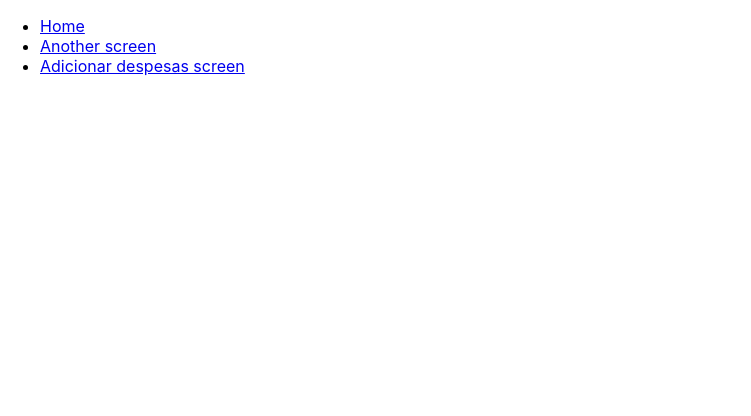
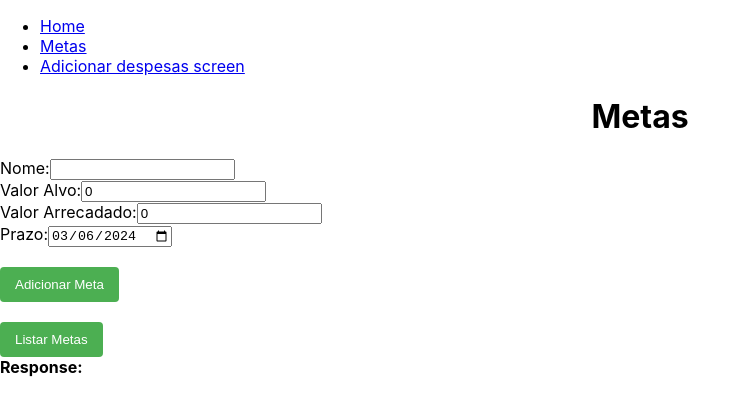
Before and after one commit to Samirnunes/infinity-money-manager-restful, a React (Create React App) app in the folder infinity/frontend/: page /metas in a window 1280 px wide. Shown: the top 416 px of the page, without its empty margins (0-751 px from the left). Built offline with nearby package versions, Linux system fonts and the light colour scheme.

Commit message:
update Metas screen

```diff
--- a/infinity/frontend/src/App.css
+++ b/infinity/frontend/src/App.css
@@ -88,7 +88,7 @@ textarea {
   cursor: pointer;
 }
 
-.button2 {
+.insertMeta {
   background-color: blue;
   color: white;
   padding: 10px 15px;
--- a/infinity/frontend/src/App.js
+++ b/infinity/frontend/src/App.js
@@ -1,6 +1,6 @@
 import { BrowserRouter as Router, Route, Link, Routes } from 'react-router-dom';
 import Home from "./screens/Home";
-import AnotherScreen from './screens/AnotherScreen';
+import Metas from './screens/Metas';
 import AdicionarDespesas from "./screens/AdicionarDespesas";
 import './App.css';
 
@@ -14,7 +14,7 @@ const App = () => {
                             <Link to="/">Home</Link>
                         </li>
                         <li>
-                            <Link to="/another-screen">Another screen</Link>
+                            <Link to="/metas">Metas</Link>
                         </li>
                         <li>
                             <Link to="/adicionar-despesas">Adicionar despesas screen</Link>
@@ -28,8 +28,8 @@ const App = () => {
                         element={<Home />}
                     />
                     <Route
-                        path="/another-screen"
-                        element={<AnotherScreen />} />
+                        path="/metas"
+                        element={<Metas />} />
                     <Route
                         path="/adicionar-despesas"
                         element={<AdicionarDespesas />} />
--- a/infinity/frontend/src/screens/AdicionarDespesas.js
+++ b/infinity/frontend/src/screens/AdicionarDespesas.js
@@ -95,9 +95,9 @@ const AdicionarDespesas = () => {
     }
 
     return (
-        <div>
+        <div style={{textAlign: 'center'}}>
             <h1>Adicionar Despesas</h1>
-            <div>
+            <div style={{textAlign: 'left'}}>
                 {/* Form for data input */}
                 <label>
                     Valor:
@@ -158,7 +158,7 @@ const AdicionarDespesas = () => {
                     Listar Gastos Únicos
                 </button>
             </div>
-            <div>
+            <div style={{textAlign: 'left'}}>
                 <strong>Response:</strong>
                 <pre>{response}</pre>
             </div>
--- a/infinity/frontend/src/screens/AnotherScreen.js
+++ /dev/null
@@ -1,12 +0,0 @@
-import React from 'react';
-
-const AnotherScreen = () => {
-    return (
-        <div style={{ backgroundColor: 'red', height: '100vh', textAlign: 'center' }}>
-            <h1 style={{ color: 'white' }}>This is another screen</h1>
-            <button className="button2">Button 2</button>
-        </div>
-    );
-};
-
-export default AnotherScreen;
--- /dev/null
+++ b/infinity/frontend/src/screens/Metas.js
@@ -0,0 +1,134 @@
+import React, {useState} from 'react';
+
+const Metas = () => {
+    const [response, setResponse] = useState('');
+    const [insertData, setInsertData] = useState({
+        nome: "",
+        valorAlvo: 0.0,
+        valorArrecadado: 0.0,
+        prazo: new Date().toISOString().split('T')[0],
+    });
+    const [deleteData, setDeleteData] = useState({
+        id: 0,
+    });
+
+    const handleGetAllMetas = async () => {
+        try {
+            const response = await fetch('http://localhost:8080/api/v1/infinity/metas/get-all-metas', {
+                method: 'GET',
+                headers: {
+                    'Content-Type': 'application/x-www-form-urlencoded',
+                },
+            });
+
+            if (!response.ok) {
+                throw new Error(`HTTP error! Status: ${response.status}`);
+            }
+            const result = await response.json();
+            setResponse(JSON.stringify(result, null, 2));
+        } catch (error) {
+            console.error('Error:', error.message);
+        }
+    };
+
+    const handleInsertMeta = async () => {
+        try {
+            const response = await fetch('http://localhost:8080/api/v1/infinity/metas/insert-meta', {
+                method: 'POST',
+                headers: {
+                    'Content-Type': 'application/x-www-form-urlencoded',
+                },
+                body: new URLSearchParams({
+                    nome: insertData.nome,
+                    valorAlvo: insertData.valorAlvo,
+                    valorArrecadado: insertData.valorArrecadado,
+                    prazo: insertData.prazo,
+                }),
+            });
+
+            if (!response.ok) {
+                throw new Error(`HTTP error! Status: ${response.status}`);
+            }
+
+            const responseBody = await response.text();
+            setResponse(responseBody)
+        } catch (error) {
+            console.error('Error:', error.message);
+        }
+    };
+
+    const handleInsertChange = (field, value) => {
+        setInsertData({
+            ...insertData,
+            [field]: value,
+        });
+    };
+
+    const handleDeleteChange = (field, value) => {
+        setDeleteData({
+            ...deleteData,
+            [field]: value,
+        });
+    }
+
+    return (
+        <div style={{backgroundColor: 'white', height: '100vh', textAlign: 'center'}}>
+            <h1 style={{color: 'black'}}>Metas</h1>
+            <div style={{textAlign: 'left'}}>
+                {/* Form for data input */}
+                <label>
+                    Nome:
+                    <input type="text"
+                           value={insertData.nome}
+                           onChange={(e) => handleInsertChange('nome', e.target.value)}
+                    />
+                </label>
+                <br/>
+                <label>
+                    Valor Alvo:
+                    <input type="number"
+                           value={insertData.valorAlvo}
+                           onChange={(e) => handleInsertChange('valorAlvo', e.target.value)}
+                    />
+                </label>
+                <br/>
+                <label>
+                    Valor Arrecadado:
+                    <input type="number"
+                           value={insertData.valorArrecadado}
+                           onChange={(e) => handleInsertChange('valorArrecadado', e.target.value)}
+                    />
+                </label>
+                <br/>
+                <label>
+                    Prazo:
+                    <input type="date"
+                           value={insertData.prazo}
+                           onChange={(e) => handleInsertChange('prazo', e.target.value)}
+                    />
+                </label>
+                <br/>
+                <button
+                    className="insertGastoUnicoButton"
+                    onClick={handleInsertMeta}>
+                    Adicionar Meta
+                </button>
+
+                <br/>
+                <br/>
+                <button
+                    className="getAllGastosUnicosButton"
+                    onClick={handleGetAllMetas}>
+                    Listar Metas
+                </button>
+
+                <div style={{textAlign: 'left'}}>
+                    <strong>Response:</strong>
+                    <pre>{response}</pre>
+                </div>
+            </div>
+        </div>
+    );
+};
+
+export default Metas;
```
Also changed, not shown: 2 other files (tests, documents, lock files or other folders).
